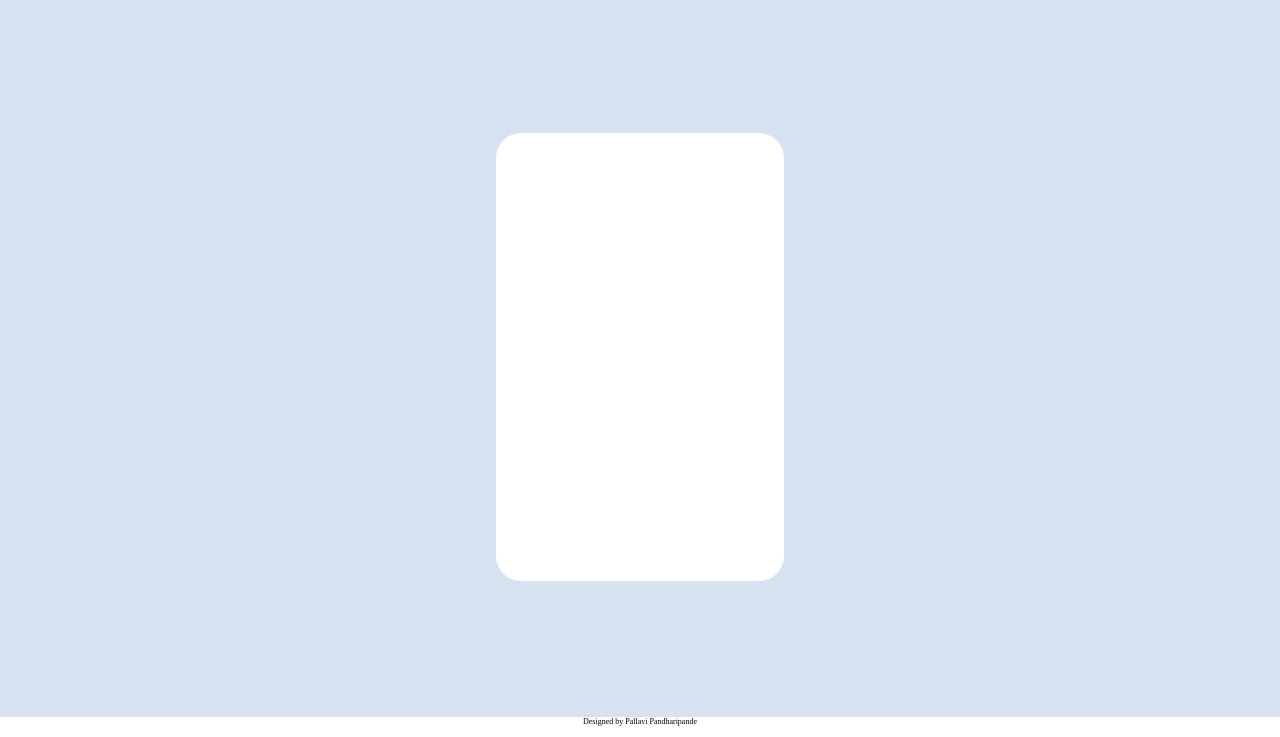
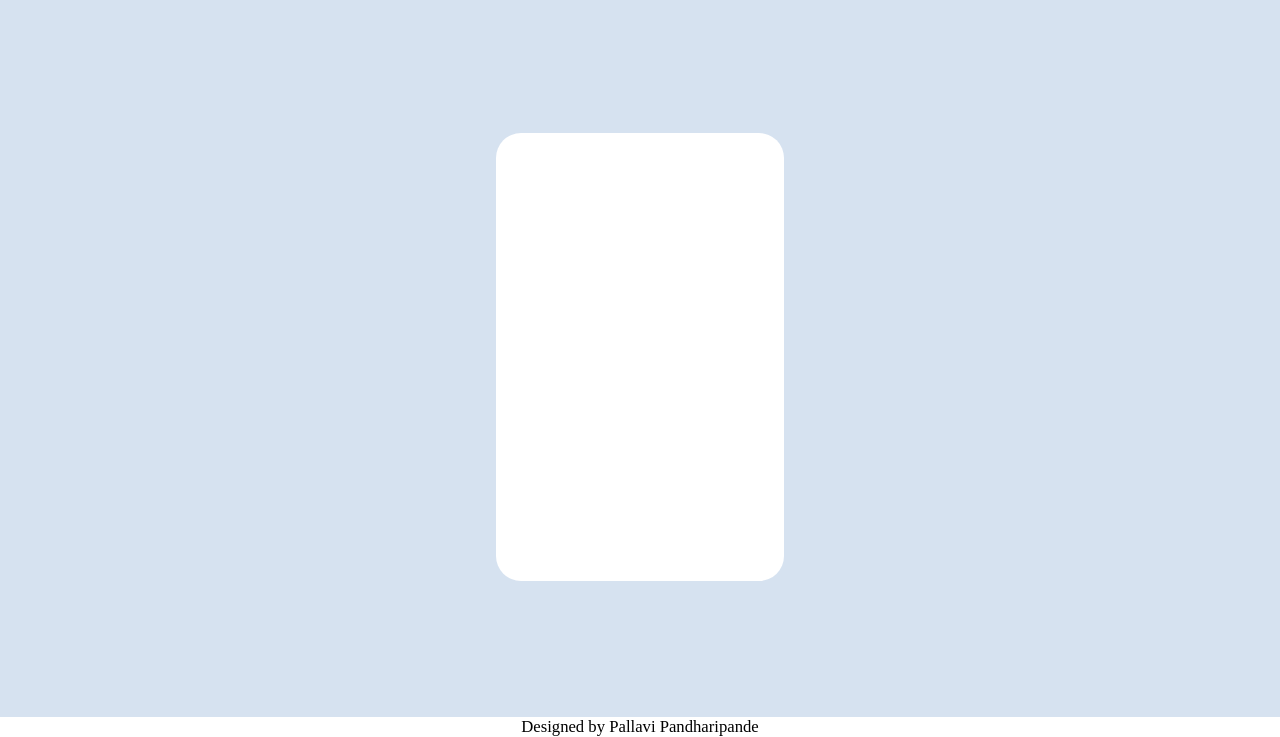
Before and after one commit to pallavipandharipande/QR-code-component, a plain HTML site: page index.html in a window 1280 px wide. Shown: the part 85-822 px from the top of the page. Drawn offline with Linux system fonts and the light colour scheme.

Commit message:
Font size assigned to footer

```diff
--- a/style.css
+++ b/style.css
@@ -105,6 +105,7 @@ main {
 
 /* The footer of the webpage styled. Used clamp() function to make text reponsive to screen size */
 footer {
-    font-size: 0.5rem;
+    font-size: 0.7rem;
+    font-size: clamp(0.7rem, 0.5857142857142856rem + 0.5714285714285714vw, 1.5rem);
     text-align: center;
 }
```
